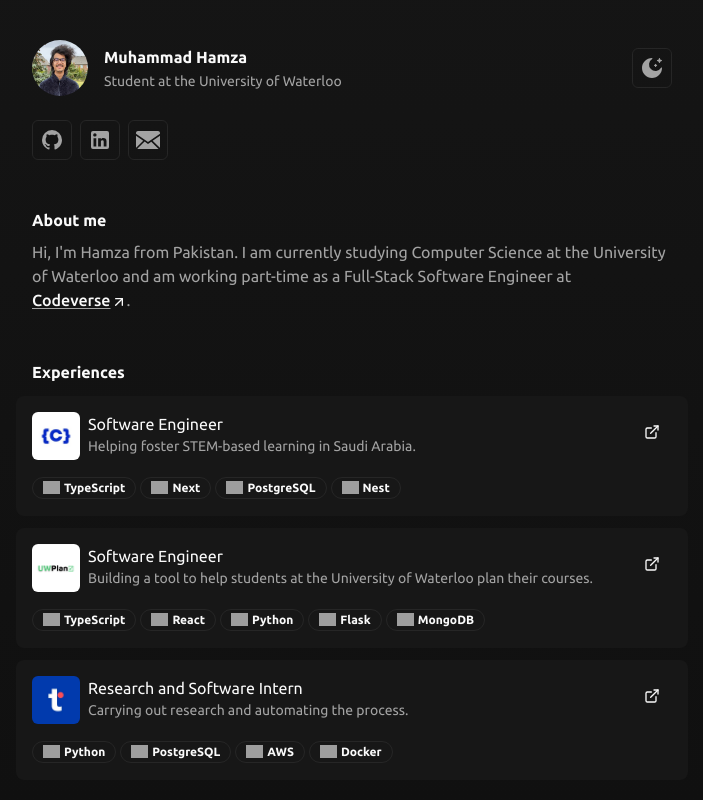
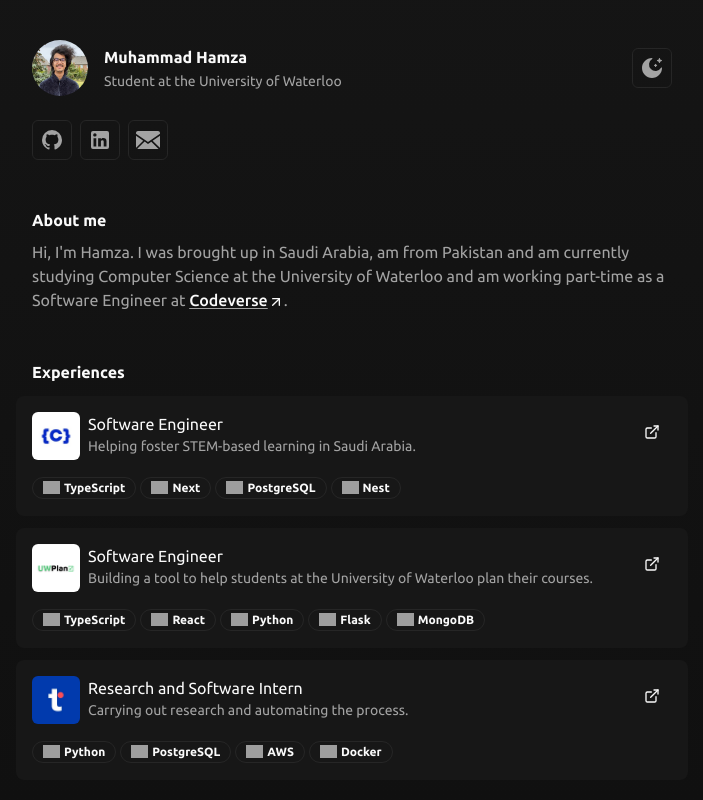
Before and after one commit to Muh-Hamza-99/muhhamza, a Next.js app: page / in a window 1280 px wide. Shown: the top 800 px of the page, without its empty margins (288-991 px from the left). Built offline with nearby package versions, Linux system fonts and the light colour scheme; grey boxes are pictures that could not be loaded.

Commit message:
Changing header content

```diff
--- a/src/config.tsx
+++ b/src/config.tsx
@@ -74,9 +74,8 @@ export const CONFIG: Config = {
     ],
     description: (
         <>
-            Hi, I&apos;m Hamza from Pakistan. I am currently studying Computer Science at the University of Waterloo and
-            am working part-time as a Full-Stack
-            Software Engineer at{" "}
+            Hi, I&apos;m Hamza. I was brought up in Saudi Arabia, am from Pakistan and am currently studying Computer Science at the University of Waterloo and
+            am working part-time as a Software Engineer at{" "}
             <a
                 href="https://codeverseorg.netlify.app/"
                 target="_blank"
@@ -88,7 +87,7 @@ export const CONFIG: Config = {
             .
         </>
     ),
-    descriptionRaw: `Hi, I'm Muhammad Hamza from Pakistan. I am currently studying Computer Science at the University of Waterloo and am working part-time as a Full-Stack Software Engineer at Codeverse.`,
+    descriptionRaw: `Hi, I'm Hamza. I was brought up in Saudi Arabia, am from Pakistan and am currently studying Computer Science at the University of Waterloo and am working part-time as a Software Engineer at Codeverse.`,
     experiences: [
         {
             name: "Software Engineer",
```
